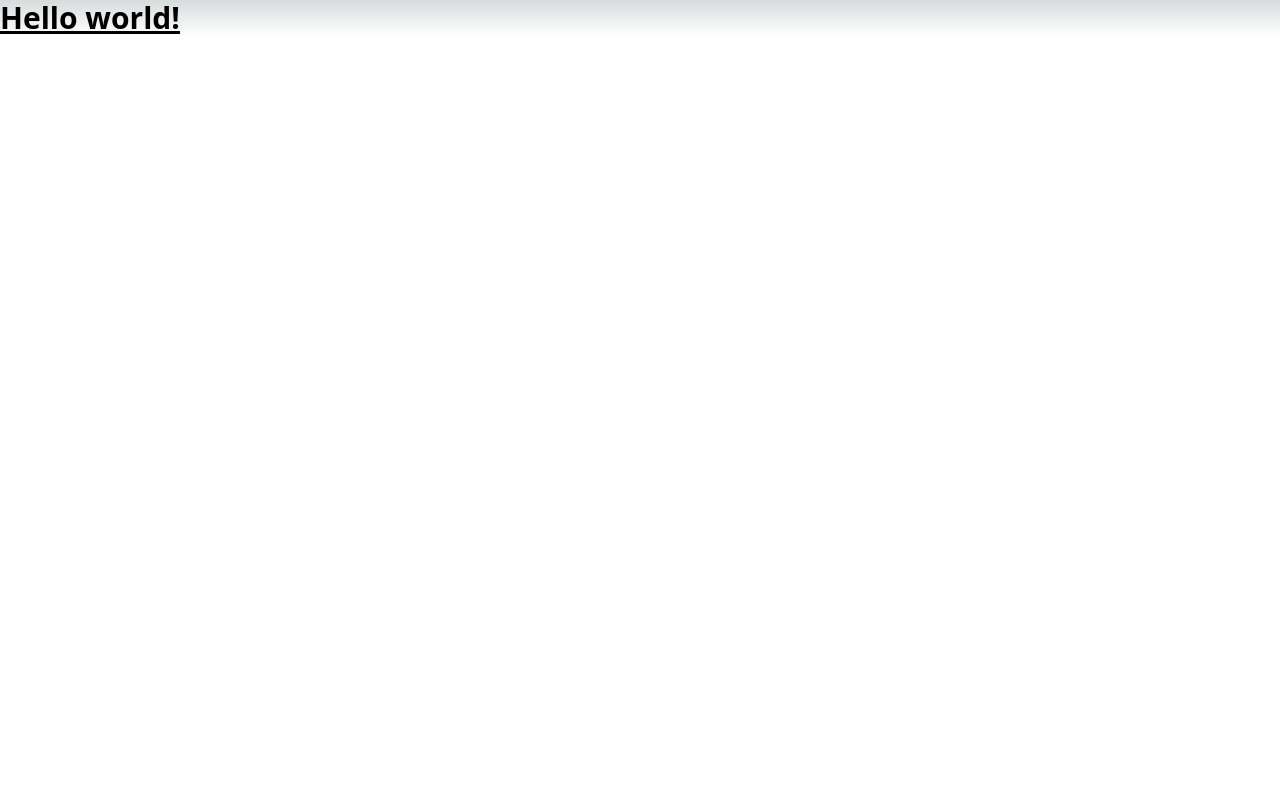
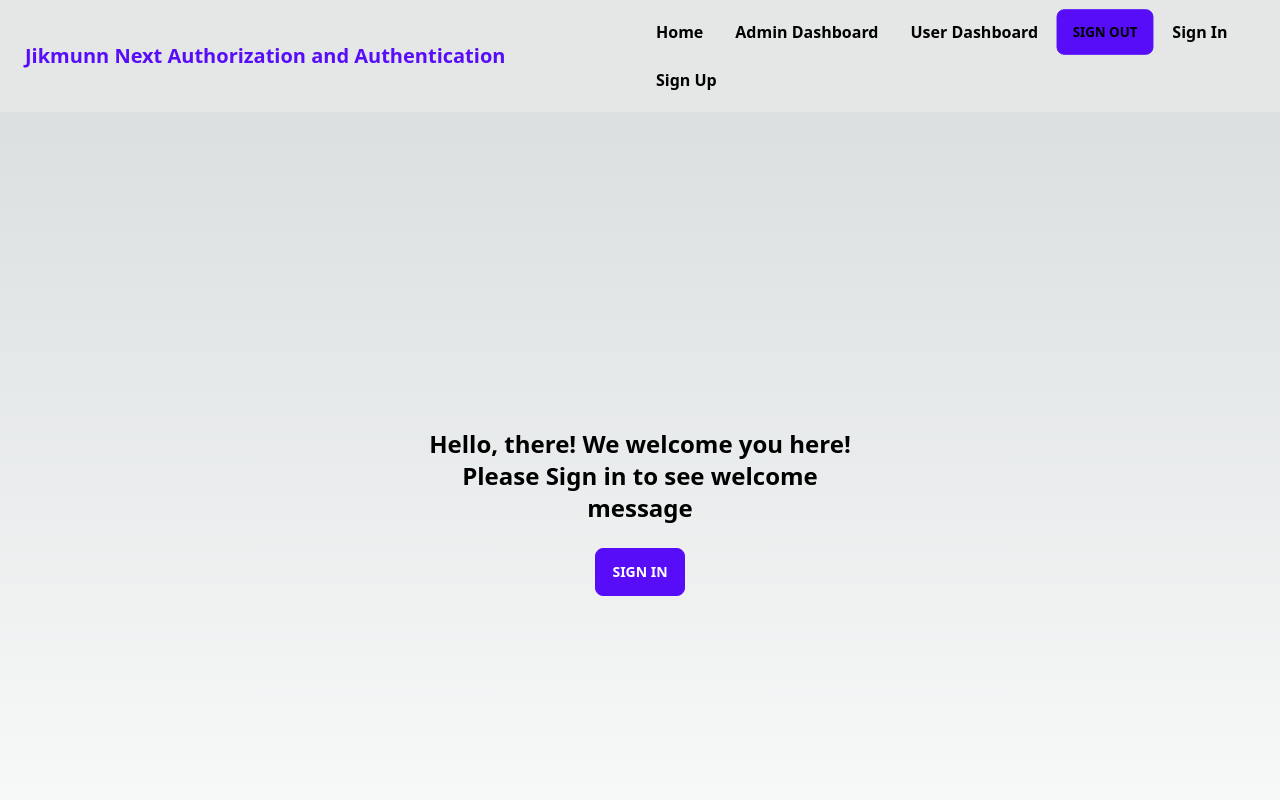
Before and after one commit to muhammad-jiku/jikmunn-next-auth-app-with-authorization, a Next.js app: page / in a window 1280 px wide. Shown: the top 800 px of the page. Built offline with nearby package versions, Linux system fonts and the light colour scheme.

Commit message:
pages added

```diff
--- a/app/admin/dashboard/page.js
+++ b/app/admin/dashboard/page.js
@@ -0,0 +1,12 @@
+import AdminDash from '@/components/Dashboard/Admin';
+import React from 'react';
+
+const Page = () => {
+  return (
+    <>
+      <AdminDash />
+    </>
+  );
+};
+
+export default Page;
--- a/app/layout.js
+++ b/app/layout.js
@@ -1,3 +1,5 @@
+import Footer from '@/components/Shared/Footer';
+import Navbar from '@/components/Shared/Navbar';
 import '../styles/globals.css';
 
 export const metadata = {
@@ -8,7 +10,11 @@ export const metadata = {
 export default function RootLayout({ children }) {
   return (
     <html lang="en">
-      <body>{children}</body>
+      <body className="flex flex-col min-h-screen">
+        <Navbar />
+        {children}
+        <Footer />
+      </body>
     </html>
   );
 }
--- a/app/page.js
+++ b/app/page.js
@@ -1,3 +1,9 @@
+import HomeSection from '@/components/Home/Index';
+
 export default function Home() {
-  return <h1 className="text-3xl font-bold underline">Hello world!</h1>;
+  return (
+    <>
+      <HomeSection />
+    </>
+  );
 }
--- a/app/signin/page.js
+++ b/app/signin/page.js
@@ -0,0 +1,12 @@
+import SignIn from '@/components/Auth/SignIn';
+import React from 'react';
+
+const Page = () => {
+  return (
+    <>
+      <SignIn />
+    </>
+  );
+};
+
+export default Page;
--- a/app/signup/page.js
+++ b/app/signup/page.js
@@ -0,0 +1,12 @@
+import SignUp from '@/components/Auth/SignUp';
+import React from 'react';
+
+const Page = () => {
+  return (
+    <>
+      <SignUp />
+    </>
+  );
+};
+
+export default Page;
--- a/app/user/dashboard/page.js
+++ b/app/user/dashboard/page.js
@@ -0,0 +1,12 @@
+import UserDash from '@/components/Dashboard/User';
+import React from 'react';
+
+const Page = () => {
+  return (
+    <>
+      <UserDash />
+    </>
+  );
+};
+
+export default Page;
```
